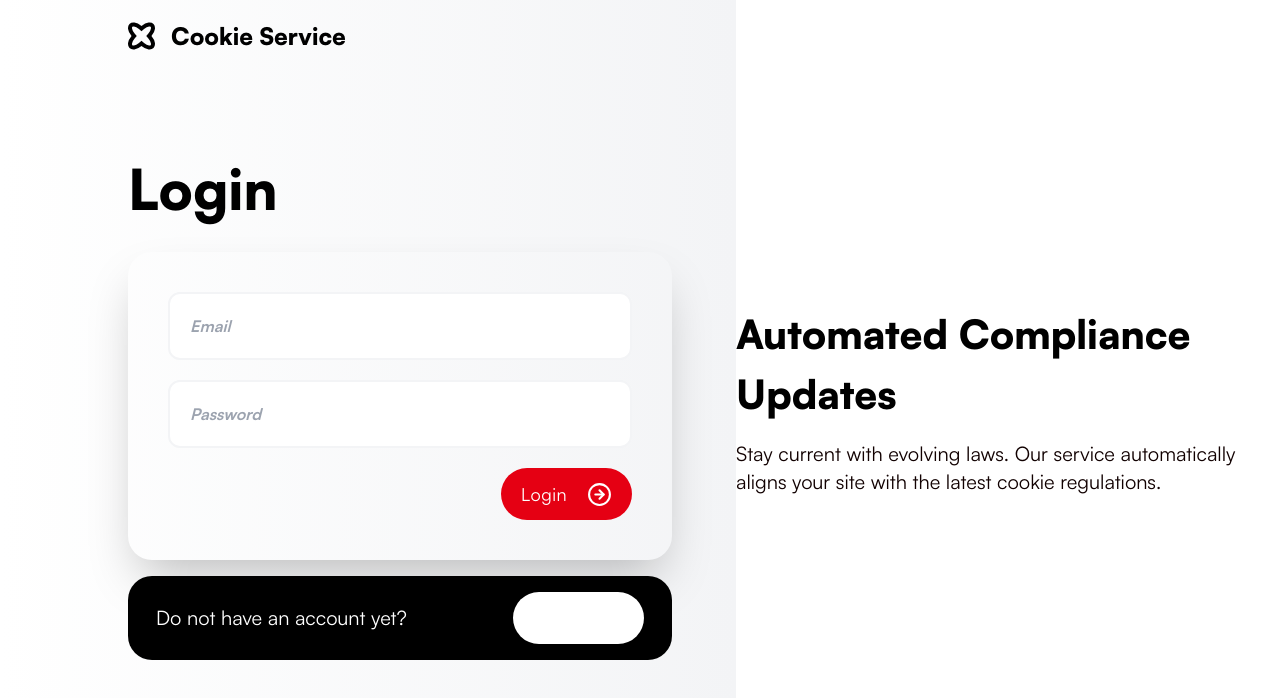
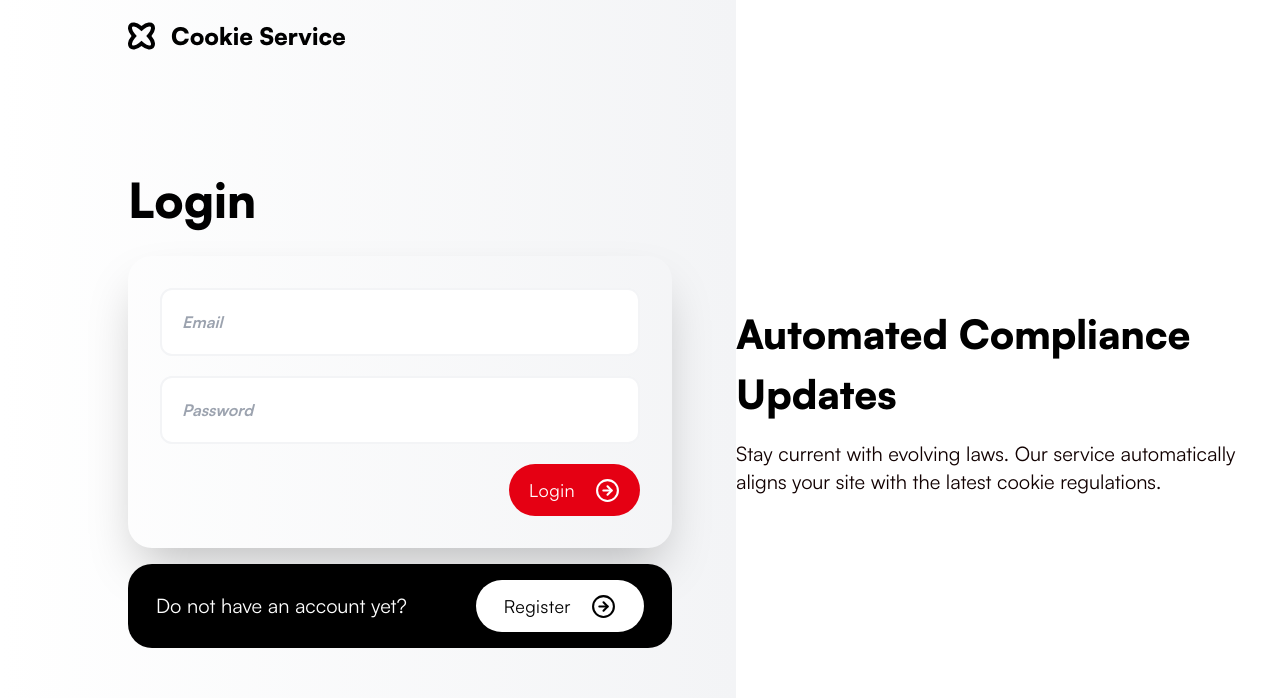
Before and after one commit to al1yew/cookies_app_submission, a Next.js app: page /login in a window 1280 px wide. Shown: the top 698 px of the page. Built offline with nearby package versions, Linux system fonts and the light colour scheme.

Commit message:
Mar 4, 2024, 10:29 PM

```diff
--- a/app/(noDefaultLayout)/login/page.tsx
+++ b/app/(noDefaultLayout)/login/page.tsx
@@ -21,10 +21,10 @@ const Login = () => {
             <span className="ml-4 font-black text-2xl">Cookie Service</span>
           </Link>
           <div className="flex flex-col gap-4">
-            <h1 className="font-black lg:text-[56px] text-2xl mb-8">Login</h1>
+            <h1 className="font-black lg:text-[48px] text-2xl mb-6">Login</h1>
             <form
               action=""
-              className="rounded-3xl flex flex-col gap-5 justify-between items-start p-10 shadow-2xl"
+              className="rounded-3xl flex flex-col gap-5 justify-between items-start p-8 shadow-2xl"
             >
               <input
                 type="email"
@@ -60,13 +60,13 @@ const Login = () => {
               <button
                 className=" bg-white text-black
                 flex justify-center gap-4 lg:gap-0 lg:justify-around
-                items-center p-3 px-5 rounded-full [&>*]:hover:scale-105"
+                items-center p-3 px-7 rounded-full [&>*]:hover:scale-105"
               >
-                <span className="text-white text-lg tracking-wide transition-transform transform">
-                  Login
+                <span className="text-black text-lg tracking-wide transition-transform transform">
+                  Register
                 </span>
                 <Image
-                  src="/images/arrow.svg"
+                  src="/images/blackarrow.svg"
                   width={25}
                   height={24}
                   alt="arrow"
```
Also changed, not shown: public/images/blackarrow.svg (added).
